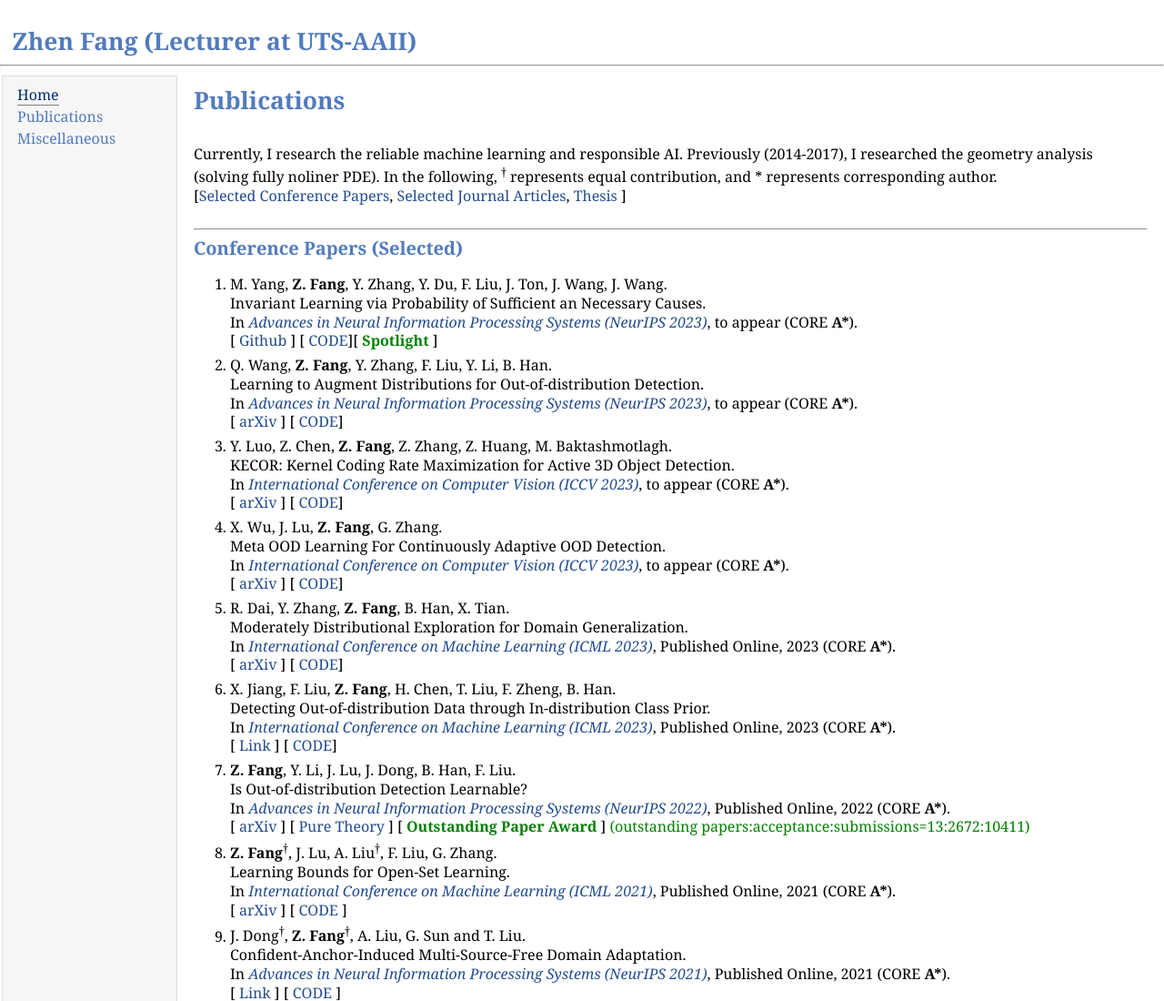
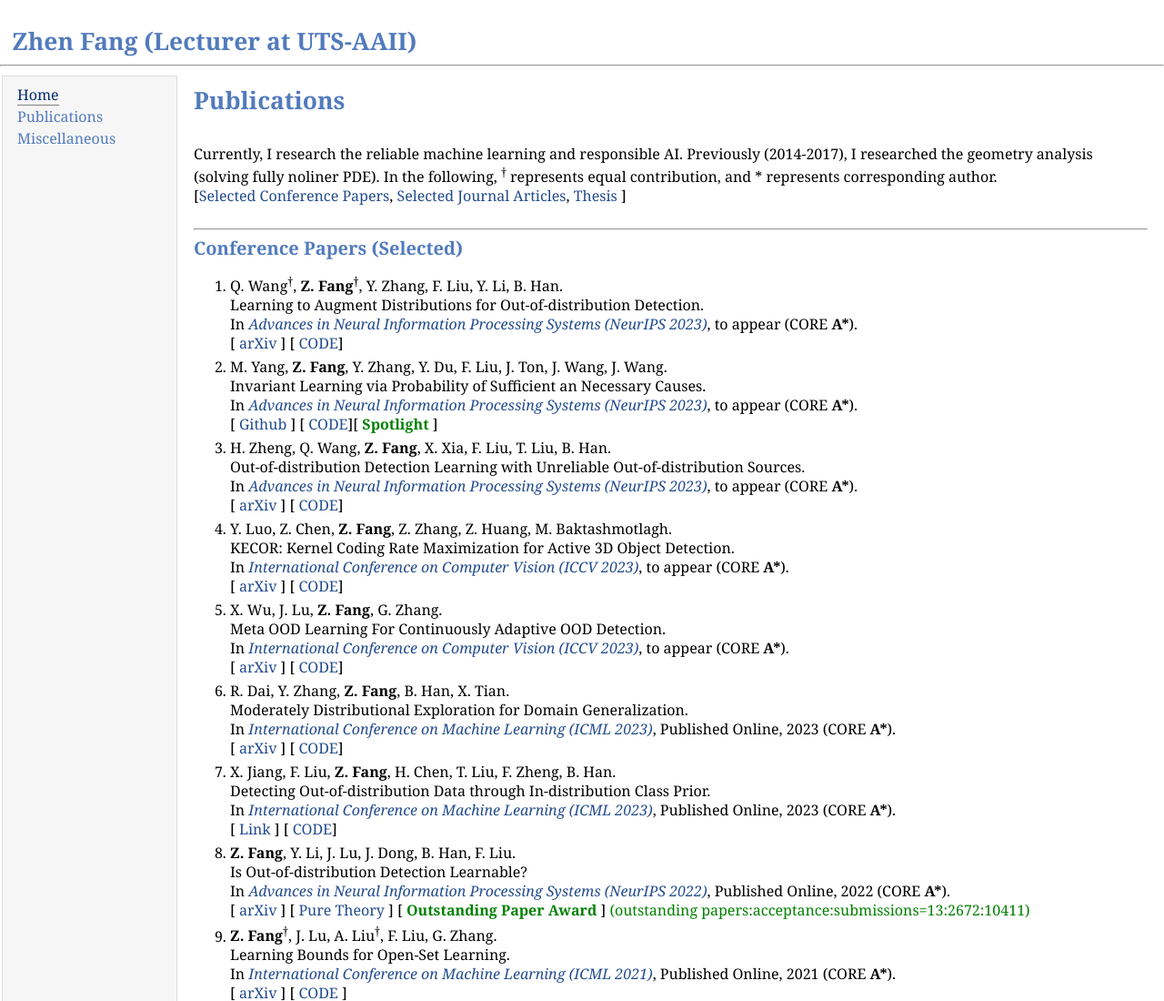
Before and after one commit to fang-zhen/fang-zhen.github.io, a plain HTML site: page publication.html in a window 1280 px wide. Shown: the top 1100 px of the page at 91% size. Drawn offline with Linux system fonts and the light colour scheme.

Commit message:
Update publication.html

```diff
--- a/publication.html
+++ b/publication.html
@@ -27,20 +27,29 @@
 
     <div>
         <h2><hr><a name="conference"></a>Conference Papers (Selected)</h2>
-        <ol><li><p>
+        <ol>
+	<li><p>
+                Q. Wang<sup>&#8224</sup>, <b>Z. Fang</b><sup>&#8224</sup>, Y. Zhang, F. Liu, Y. Li, B. Han.<br>
+                Learning to Augment Distributions for Out-of-distribution Detection.<br>
+                 In <a href="https://neurips.cc/Conferences/2023" target="_blank"><i>Advances in Neural Information Processing Systems (NeurIPS 2023)</i></a>, to appear (CORE <b>A*</b>).<br>
+                [ <a href="https://fang-zhen.github.io/publication.html" target="_blank">arXiv</a> ]
+                [ <a href="https://fang-zhen.github.io/publication.html" target="_blank">CODE</a>]
+            </p></li>
+	<li><p>
 	M. Yang, <b>Z. Fang</b>, Y. Zhang, Y. Du, F. Liu, J. Ton, J. Wang, J. Wang.<br>
 	Invariant Learning via Probability of Sufficient an Necessary Causes.<br>
 	 In <a href="https://neurips.cc/Conferences/2023" target="_blank"><i>Advances in Neural Information Processing Systems (NeurIPS 2023)</i></a>, to appear (CORE <b>A*</b>).<br>
          [ <a href="https://github.com/ymy4323460/CaSN/blob/main/CaSN_preprint.pdf" target="_blank">Github</a> ]
          [ <a href="https://fang-zhen.github.io/publication.html" target="_blank">CODE</a>][ <font color="green"><b> Spotlight </b></font> ]
 	</p></li>
-	     <li><p>
-                Q. Wang, <b>Z. Fang</b>, Y. Zhang, F. Liu, Y. Li, B. Han.<br>
-                Learning to Augment Distributions for Out-of-distribution Detection.<br>
-                 In <a href="https://neurips.cc/Conferences/2023" target="_blank"><i>Advances in Neural Information Processing Systems (NeurIPS 2023)</i></a>, to appear (CORE <b>A*</b>).<br>
-                [ <a href="https://fang-zhen.github.io/publication.html" target="_blank">arXiv</a> ]
-                [ <a href="https://fang-zhen.github.io/publication.html" target="_blank">CODE</a>]
-            </p></li><li><p>
+		<li><p>
+	        H. Zheng, Q. Wang, <b>Z. Fang</b>, X. Xia, F. Liu, T. Liu, B. Han.<br>
+               Out-of-distribution Detection Learning with Unreliable Out-of-distribution Sources.<br>
+	       In <a href="https://neurips.cc/Conferences/2023" target="_blank"><i>Advances in Neural Information Processing Systems (NeurIPS 2023)</i></a>, to appear (CORE <b>A*</b>).<br>
+               [ <a href="https://fang-zhen.github.io/publication.html" target="_blank">arXiv</a> ]
+               [ <a href="https://fang-zhen.github.io/publication.html" target="_blank">CODE</a>]
+	</p></li>
+		<li><p>
                 Y. Luo, Z. Chen,  <b>Z. Fang</b>, Z. Zhang, Z. Huang, M. Baktashmotlagh.<br>
                 KECOR: Kernel Coding Rate Maximization for Active 3D Object Detection.<br>
                 In <a href="https://iccv2023.thecvf.com/" target="_blank"><i>International Conference on Computer Vision (ICCV 2023)</i></a>, to appear (CORE <b>A*</b>).<br>
```
